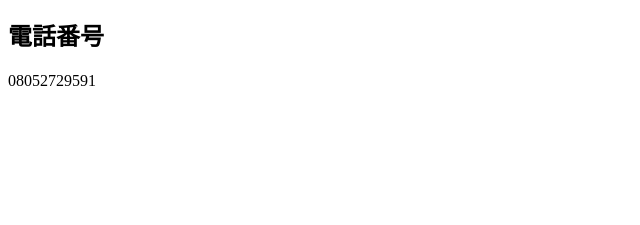
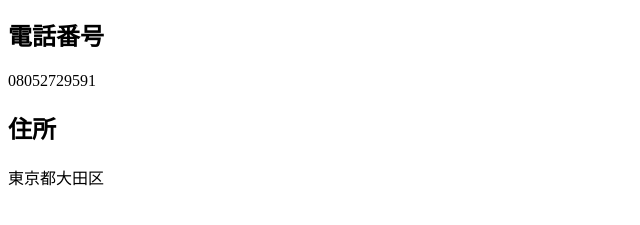
Before and after one commit to mashihara/test, a plain HTML site: page index.html in a window 1280 px wide. Shown: the part 113-338 px from the top of the page, without its empty margins (0-640 px from the left). Drawn offline with Linux system fonts and the light colour scheme.

Commit message:
住所を追加

```diff
--- a/index.html
+++ b/index.html
@@ -5,5 +5,7 @@
 <h2>下克上</h2>
 <h2>電話番号</h2>
 <p>08052729591</p>
+<h2>住所</h2>
+<p>東京都大田区</p>
 </body>
 </html>
```
